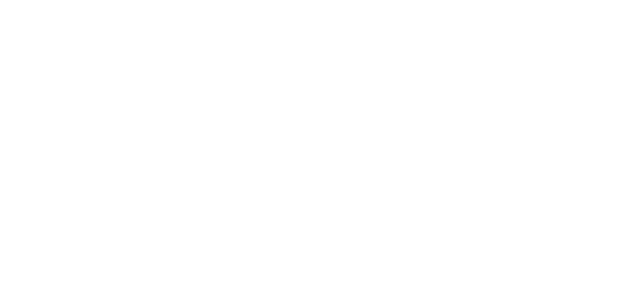
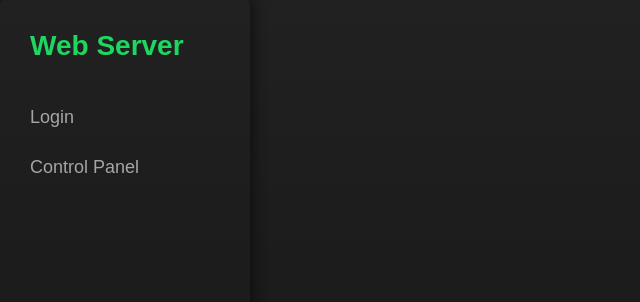
Before and after one commit to Lillious/Node-Webserver, a website with bundled scripts: page src/root/index.html in a window 1280 px wide. Shown: the whole page, without its empty margins (0-640 px from the left). Built offline with nearby package versions, Linux system fonts and the light colour scheme.

Commit message:
Updated cpanel data

```diff
--- a/src/root/css/style.css
+++ b/src/root/css/style.css
@@ -0,0 +1,64 @@
+
+#navcontainer #nav #navlogo {
+    padding: 30px;
+    display: flex;
+    align-items: center;
+}
+
+#navcontainer #nav #navlogo a {
+    display: inline-flex;
+    font-size: 28px;
+    font-weight: bold;
+    color: #1ed760;
+}
+
+#navcontainer {
+    position: fixed;
+    top: 0;
+    left: 0;
+    width: 250px;
+    height: 100%;
+    background: transparent;
+    border-radius: 5px;
+    box-shadow: 0 0 15px 2px #0e0e0e;
+}
+
+#navcontainer #nav #navlinks {
+    height: 100%;
+    width: 100%;
+    float: left;
+    margin-left: 30px;
+    line-height: 50px;
+    font-size: large;
+    color: #e0e0e0;
+}
+
+body {
+    margin: 25px;
+    font-family: Arial, Helvetica, sans-serif;
+    background: rgb(33,33,33);
+    background: linear-gradient(180deg, rgba(33,33,33,1) 0%, rgba(18,18,18,1) 100%);
+    background-repeat: no-repeat;
+    background-attachment: fixed;
+    user-select: none;
+    color: #ffffff;
+}
+
+a {
+    text-decoration: none;
+    color: #a5a5a5;
+    transition: 0.2s;
+}
+
+hr {
+    border: 1px solid #282828;
+}
+
+a:hover {
+    color: #ffffff;
+    transition: 0.2s;
+}
+
+h1 {
+    font-size: 28px;
+}
--- a/src/root/index.html
+++ b/src/root/index.html
@@ -4,4 +4,16 @@
         <script defer async src="./js/script.js"></script>
         <link rel="stylesheet" href="./css/style.css">
     </head>
+    <body tabindex="-1">
+        <div id="navcontainer">
+            <div id="nav">
+                <div id="navlogo"><a href="/">Web Server</a></div>
+                <div id="navlinks">
+                    <a href="/login" id="login">Login</a>
+                    <br>
+                    <a href="/cpanel" id="cpanel">Control Panel</a>
+                </div>
+            </div>
+        </div>
+    </body>
 </html>
```
Also changed, not shown: src/cpanel/css/style.css (+9 -1 lines), src/cpanel/index.html (+2 -1 lines).
